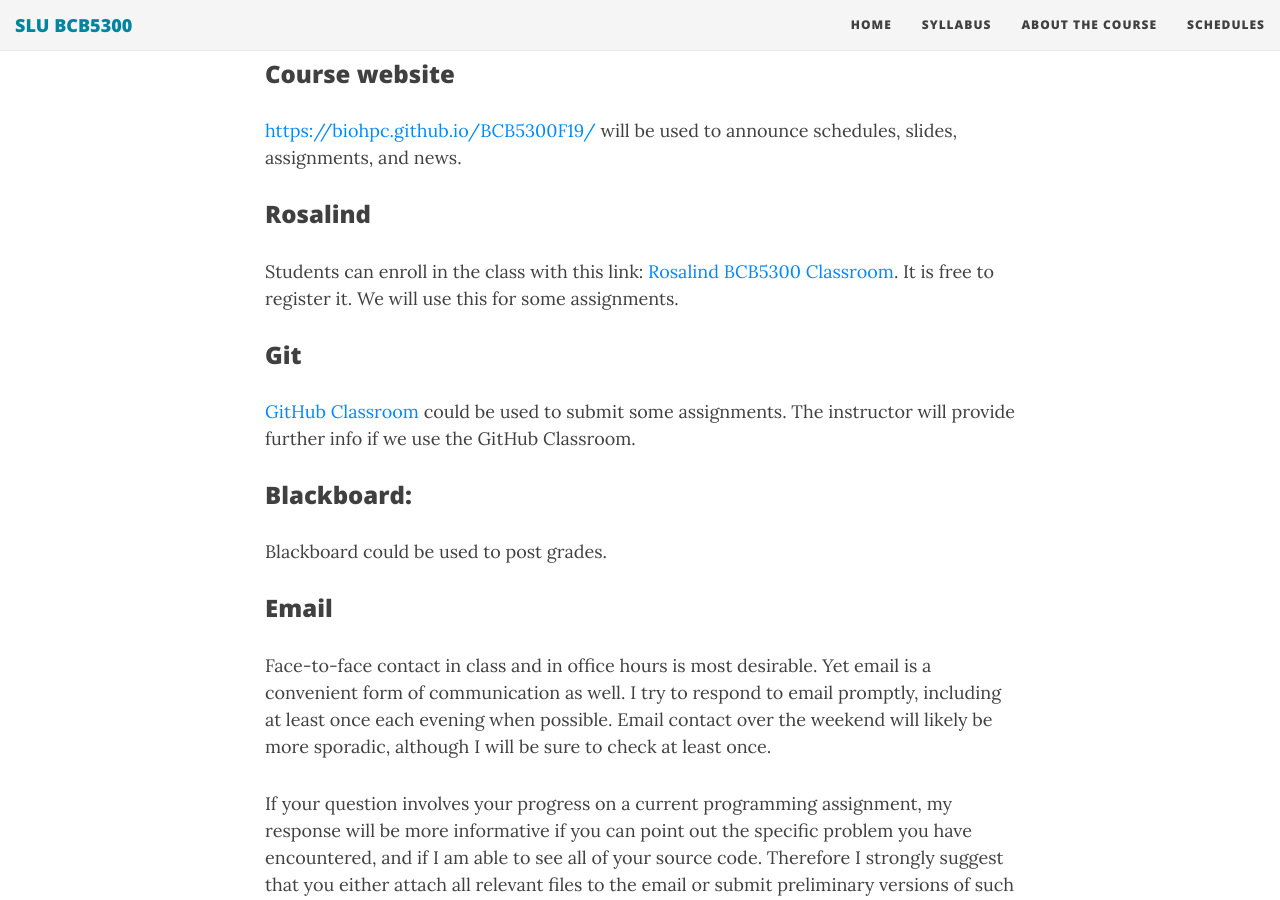
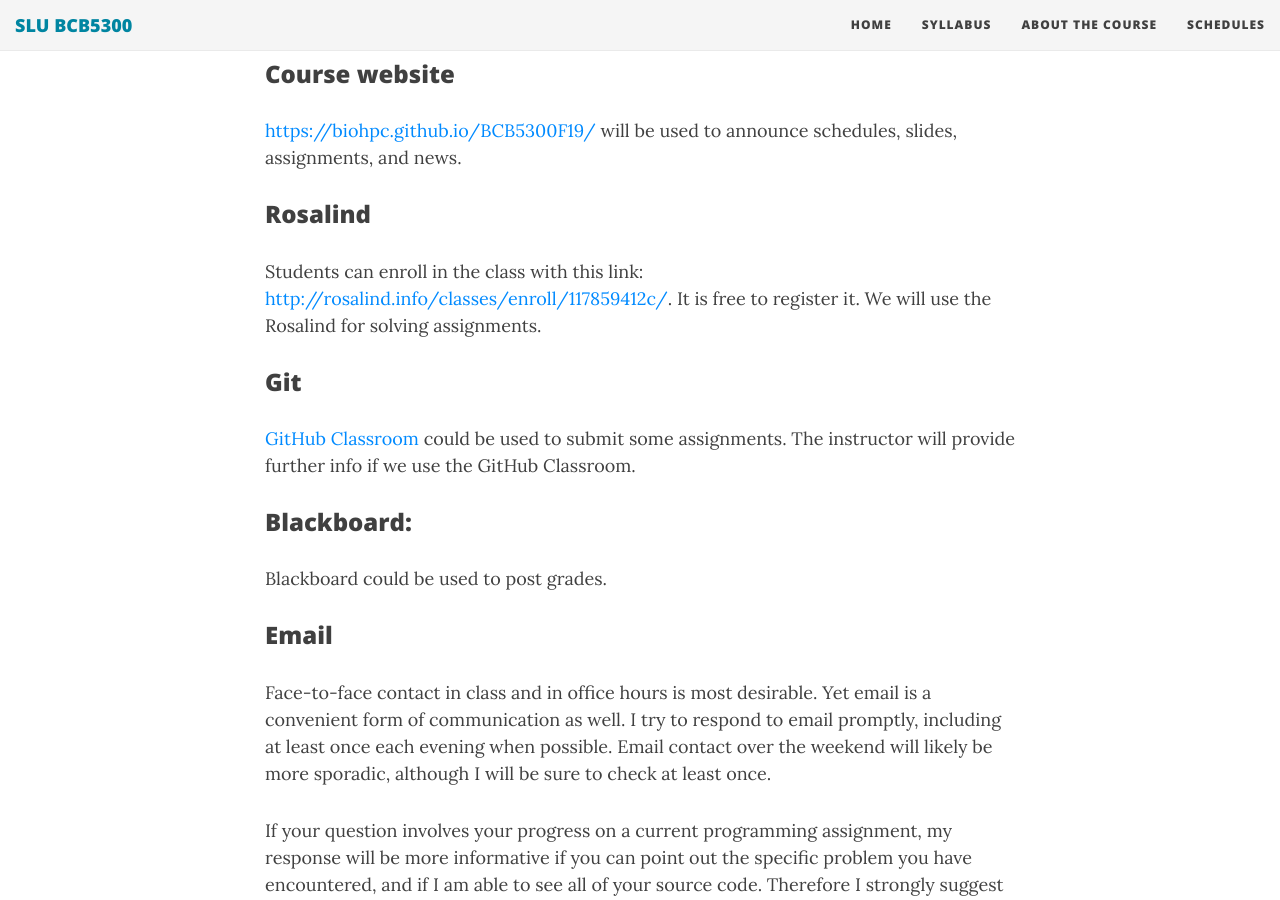
Before and after one commit to BioHPC/BCB5300F19, a Jekyll site: the page built from docs/syllabus.md, in a window 1280 px wide and 900 px high, scrolled down 2494 px. Built offline with Jekyll 4.4.1, drawn with Linux system fonts in a browser that asks for light colours; nearby versions of some CDN libraries.

Commit message:
Update syllabus.md

```diff
--- a/docs/syllabus.md
+++ b/docs/syllabus.md
@@ -67,7 +67,7 @@ If, you're from a discipline where you've not had a formal algorithms course, I
 [https://biohpc.github.io/BCB5300F19/](https://biohpc.github.io/BCB5300F19/) will be used to announce schedules, slides, assignments, and news.
 
 ### Rosalind
-Students can enroll in the class with this link: [Rosalind BCB5300 Classroom](http://rosalind.info/classes/enroll/117859412c/). It is free to register it. We will use this for some assignments.
+Students can enroll in the class with this link: [http://rosalind.info/classes/enroll/117859412c/](http://rosalind.info/classes/enroll/117859412c/). It is free to register it. We will use the Rosalind for solving assignments.
 
 ### Git
 [GitHub Classroom](https://classroom.github.com/classrooms) could be used to submit some assignments. The instructor will provide further info if we use the GitHub Classroom.
```
